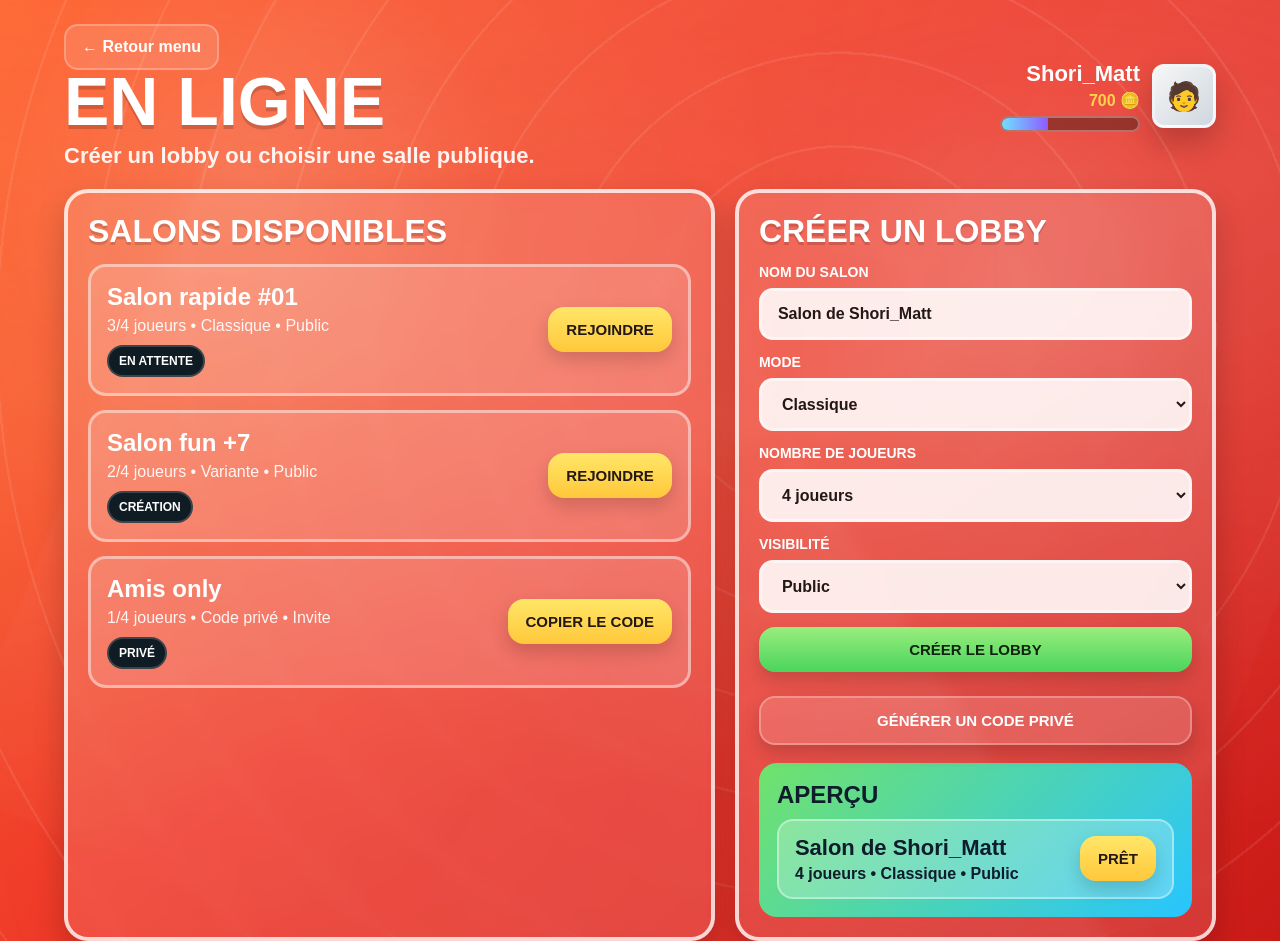
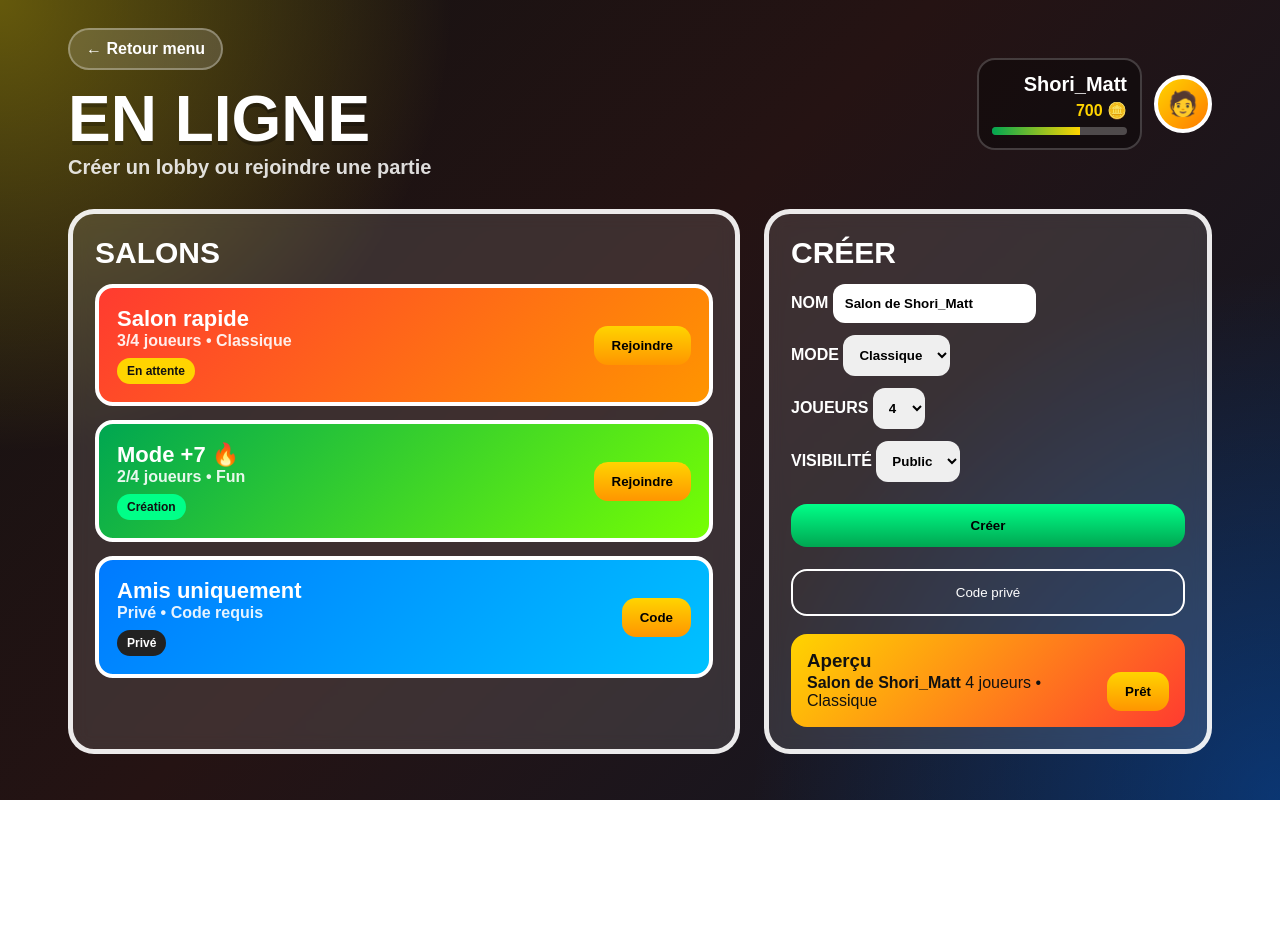
Before and after one commit to VovaKaraush/UNO-WEB, a website: page public/Online/online.html in a window 1280 px wide. Shown: the top 941 px of the page. After the commit the page ends 800 px from the top, so only its background shows below. Drawn offline with Linux system fonts and the light colour scheme.

Commit message:
[FIX] CSS & link stylesheet

```diff
--- a/public/Online/online.html
+++ b/public/Online/online.html
@@ -3,20 +3,23 @@
 <head>
   <meta charset="UTF-8">
   <meta name="viewport" content="width=device-width, initial-scale=1.0">
-  <title>UNO - En ligne</title>
-  <link rel="stylesheet" href="../common.css">
+  <title>UNO Web - En ligne</title>
   <link rel="stylesheet" href="./styles.css">
 </head>
+
 <body>
   <div class="online-page">
-    <section class="hero-online">
+
+    <header class="hero-online">
       <div>
         <a class="back-link" href="../Acceuil/index.html">← Retour menu</a>
+
         <div class="online-title">
           <h1>En ligne</h1>
-          <p>Créer un lobby ou choisir une salle publique.</p>
+          <p>Créer un lobby ou rejoindre une partie</p>
         </div>
       </div>
+
       <div class="profile">
         <div class="profile-card">
           <div class="name">Shori_Matt</div>
@@ -25,46 +28,57 @@
         </div>
         <div class="avatar">🧑</div>
       </div>
-    </section>
+    </header>
 
     <section class="lobby-layout">
+
+      <!-- LISTE DES SALONS -->
       <div class="panel">
-        <h2>Salons disponibles</h2>
+        <h2>Salons</h2>
+
         <div class="room-list">
+
           <div class="room-card">
             <div class="room-meta">
-              <h3>Salon rapide #01</h3>
-              <p>3/4 joueurs • Classique • Public</p>
-              <span class="status-pill">En attente</span>
+              <h3>Salon rapide</h3>
+              <p>3/4 joueurs • Classique</p>
+              <span class="status waiting">En attente</span>
             </div>
             <button class="join-btn">Rejoindre</button>
           </div>
-          <div class="room-card">
+
+          <div class="room-card fun">
             <div class="room-meta">
-              <h3>Salon fun +7</h3>
-              <p>2/4 joueurs • Variante • Public</p>
-              <span class="status-pill">Création</span>
+              <h3>Mode +7 🔥</h3>
+              <p>2/4 joueurs • Fun</p>
+              <span class="status creating">Création</span>
             </div>
             <button class="join-btn">Rejoindre</button>
           </div>
-          <div class="room-card">
+
+          <div class="room-card private">
             <div class="room-meta">
-              <h3>Amis only</h3>
-              <p>1/4 joueurs • Code privé • Invite</p>
-              <span class="status-pill">Privé</span>
+              <h3>Amis uniquement</h3>
+              <p>Privé • Code requis</p>
+              <span class="status private">Privé</span>
             </div>
-            <button class="join-btn">Copier le code</button>
+            <button class="join-btn">Code</button>
           </div>
+
         </div>
       </div>
 
-      <div class="panel">
-        <h2>Créer un lobby</h2>
+      <!-- CREATION -->
+      <div class="panel create-panel">
+        <h2>Créer</h2>
+
         <form class="form-grid">
+
           <div class="field">
-            <label>Nom du salon</label>
+            <label>Nom</label>
             <input type="text" value="Salon de Shori_Matt">
           </div>
+
           <div class="field">
             <label>Mode</label>
             <select>
@@ -73,14 +87,16 @@
               <option>Rapide</option>
             </select>
           </div>
+
           <div class="field">
-            <label>Nombre de joueurs</label>
+            <label>Joueurs</label>
             <select>
-              <option>2 joueurs</option>
-              <option>3 joueurs</option>
-              <option selected>4 joueurs</option>
+              <option>2</option>
+              <option>3</option>
+              <option selected>4</option>
             </select>
           </div>
+
           <div class="field">
             <label>Visibilité</label>
             <select>
@@ -88,21 +104,26 @@
               <option>Privé</option>
             </select>
           </div>
-          <button type="button" class="create-btn">Créer le lobby</button>
-          <button type="button" class="ghost-btn">Générer un code privé</button>
+
+          <button type="button" class="create-btn">Créer</button>
+          <button type="button" class="ghost-btn">Code privé</button>
+
         </form>
 
         <div class="preview">
           <h3>Aperçu</h3>
+
           <div class="mini-room">
             <div>
               <strong>Salon de Shori_Matt</strong>
-              <span>4 joueurs • Classique • Public</span>
+              <span>4 joueurs • Classique</span>
             </div>
             <button class="join-btn">Prêt</button>
           </div>
         </div>
+
       </div>
+
     </section>
   </div>
 </body>
--- a/public/Online/styles.css
+++ b/public/Online/styles.css
@@ -1,73 +1,147 @@
-/* Styles Online - Page de jeu en ligne */
+* {
+  box-sizing: border-box;
+  margin: 0;
+  padding: 0;
+}
+
+body {
+  min-height: 100vh;
+  font-family: Arial, Helvetica, sans-serif;
+  color: white;
+  overflow-x: hidden;
+  background:
+    radial-gradient(circle at top left, rgba(255, 221, 0, 0.35), transparent 30%),
+    radial-gradient(circle at bottom right, rgba(0, 110, 255, 0.35), transparent 35%),
+    linear-gradient(135deg, #121212, #251313 45%, #101827);
+}
+
+a {
+  color: inherit;
+  text-decoration: none;
+}
+
+.profile {
+  display: flex;
+  align-items: center;
+  gap: 12px;
+}
+
+.profile-card {
+  padding: 13px;
+  border-radius: 18px;
+  background: rgba(0, 0, 0, 0.35);
+  border: 2px solid rgba(255, 255, 255, 0.2);
+  text-align: right;
+}
+
+.profile-card .name {
+  font-weight: 900;
+  font-size: 20px;
+}
+
+.profile-card .coins {
+  color: #ffd400;
+  font-weight: 900;
+  margin-top: 5px;
+}
+
+.level {
+  width: 135px;
+  height: 8px;
+  margin-top: 7px;
+  border-radius: 20px;
+  background: rgba(255, 255, 255, 0.25);
+  overflow: hidden;
+}
+
+.level span {
+  display: block;
+  width: 65%;
+  height: 100%;
+  background: linear-gradient(90deg, #00a651, #ffd400);
+}
+
+.avatar {
+  width: 58px;
+  height: 58px;
+  display: grid;
+  place-items: center;
+  border-radius: 50%;
+  background: linear-gradient(135deg, #ffd400, #ff7b00);
+  border: 4px solid white;
+  color: #111;
+  font-size: 24px;
+  font-weight: 1000;
+}
 
 .online-page {
   max-width: 1200px;
-  margin: 0 auto;
-  padding: 24px;
+  margin: auto;
+  padding: 28px;
 }
+
+/* HEADER */
 
 .hero-online {
   display: flex;
   justify-content: space-between;
   align-items: center;
-  gap: 18px;
+  margin-bottom: 30px;
   flex-wrap: wrap;
-  margin-bottom: 18px;
+}
+
+.online-title h1 {
+  font-size: 64px;
+  text-transform: uppercase;
+  color: #fff;
+  text-shadow: 0 4px 0 rgba(0,0,0,0.25);
+}
+
+.online-title p {
+  font-size: 20px;
+  font-weight: 700;
+  color: rgba(255,255,255,0.85);
 }
 
 .back-link {
-  display: inline-flex;
-  align-items: center;
-  gap: 8px;
-  text-decoration: none;
-  color: #fff;
+  display: inline-block;
+  margin-bottom: 12px;
+  padding: 10px 16px;
+  border-radius: 999px;
+  background: rgba(255,255,255,0.15);
+  border: 2px solid rgba(255,255,255,0.3);
   font-weight: 900;
-  background: rgba(255, 255, 255, 0.12);
-  padding: 12px 16px;
-  border-radius: 14px;
-  border: 2px solid rgba(255, 255, 255, 0.25);
 }
 
-.online-title h1 {
-  margin: 0;
-  font-size: 68px;
-  line-height: 0.92;
-  text-transform: uppercase;
-  text-shadow: 0 4px 0 rgba(0, 0, 0, 0.16);
-}
-
-.online-title p {
-  margin: 10px 0 0;
-  font-size: 22px;
-  font-weight: 700;
-  color: rgba(255, 255, 255, 0.92);
-}
+/* LAYOUT */
 
 .lobby-layout {
   display: grid;
-  grid-template-columns: 1.15fr 0.85fr;
-  gap: 20px;
-  margin-top: 20px;
+  grid-template-columns: 1.2fr 0.8fr;
+  gap: 24px;
 }
 
+/* PANELS */
+
 .panel {
-  background: rgba(255, 255, 255, 0.12);
-  border: 4px solid rgba(255, 255, 255, 0.78);
-  border-radius: 24px;
-  box-shadow: 0 14px 30px rgba(0, 0, 0, 0.2);
-  padding: 20px;
-  backdrop-filter: blur(8px);
+  padding: 22px;
+  border-radius: 26px;
+  background: rgba(255,255,255,0.12);
+  border: 5px solid rgba(255,255,255,0.9);
+  backdrop-filter: blur(10px);
 }
 
 .panel h2 {
-  margin: 0 0 14px;
-  font-size: 32px;
+  font-size: 30px;
+  margin-bottom: 14px;
   text-transform: uppercase;
-  text-shadow: 0 3px 0 rgba(0, 0, 0, 0.14);
 }
 
+/* ROOMS */
+
 .room-list {
-  display: grid;
+  display: flex;
+  flex-direction: column;
   gap: 14px;
 }
 
@@ -75,190 +149,117 @@
   display: flex;
   justify-content: space-between;
   align-items: center;
-  gap: 14px;
-  background: rgba(255, 255, 255, 0.15);
-  border: 3px solid rgba(255, 255, 255, 0.45);
+  padding: 18px;
   border-radius: 18px;
-  padding: 16px;
+  background: linear-gradient(135deg, #ff3b30, #ff9500);
+  border: 4px solid white;
+}
+
+.room-card.fun {
+  background: linear-gradient(135deg, #00a651, #76ff03);
+}
+
+.room-card.private {
+  background: linear-gradient(135deg, #007aff, #00c2ff);
 }
 
 .room-meta h3 {
-  margin: 0;
-  font-size: 24px;
+  font-size: 22px;
 }
 
 .room-meta p {
-  margin: 6px 0 0;
-  font-size: 16px;
-  color: rgba(255, 255, 255, 0.92);
+  font-weight: 700;
+  opacity: 0.9;
 }
 
-.status-pill {
+/* STATUS */
+
+.status {
   display: inline-block;
-  margin-top: 10px;
-  padding: 7px 10px;
+  margin-top: 8px;
+  padding: 6px 10px;
   border-radius: 999px;
-  background: #0f1c23;
   font-size: 12px;
   font-weight: 900;
-  text-transform: uppercase;
-  border: 2px solid rgba(255, 255, 255, 0.18);
+  background: rgba(0,0,0,0.3);
 }
 
-.join-btn,
-.create-btn,
-.ghost-btn {
-  border: none;
-  border-radius: 16px;
-  padding: 14px 18px;
-  font-weight: 900;
-  text-transform: uppercase;
-  cursor: pointer;
-  font-size: 15px;
-  box-shadow: 0 8px 18px rgba(0, 0, 0, 0.16);
-}
+.status.waiting { background: #ffd400; color: #111; }
+.status.creating { background: #00ff88; color: #111; }
+.status.private { background: #222; }
+
+/* BUTTONS */
 
 .join-btn {
-  background: linear-gradient(180deg, #ffe668, #ffc83a);
-  color: #231815;
+  padding: 12px 18px;
+  border-radius: 14px;
+  border: none;
+  background: linear-gradient(180deg, #ffd400, #ff9500);
+  font-weight: 900;
+  cursor: pointer;
 }
 
 .create-btn {
-  background: linear-gradient(180deg, #9aed7d, #4ad55d);
-  color: #10240f;
   width: 100%;
+  padding: 14px;
+  border-radius: 16px;
+  border: none;
+  background: linear-gradient(180deg, #00ff88, #00a651);
+  font-weight: 900;
+  margin-top: 10px;
 }
 
 .ghost-btn {
-  background: rgba(255, 255, 255, 0.14);
-  color: #fff;
-  border: 2px solid rgba(255, 255, 255, 0.28);
   width: 100%;
   margin-top: 10px;
+  padding: 14px;
+  border-radius: 16px;
+  border: 2px solid white;
+  background: transparent;
+  color: white;
 }
 
+/* FORM */
+
 .form-grid {
-  display: grid;
-  gap: 14px;
+  display: flex;
+  flex-direction: column;
+  gap: 12px;
 }
 
 .field label {
-  display: block;
   font-weight: 900;
   text-transform: uppercase;
-  font-size: 14px;
-  margin-bottom: 8px;
 }
 
 .field input,
 .field select {
-  width: 100%;
-  padding: 14px 16px;
-  border-radius: 14px;
-  border: 3px solid rgba(255, 255, 255, 0.45);
-  background: rgba(255, 255, 255, 0.88);
-  color: #221814;
-  font-size: 16px;
+  padding: 12px;
+  border-radius: 12px;
+  border: none;
   font-weight: 700;
-  outline: none;
 }
+
+/* PREVIEW */
 
 .preview {
   margin-top: 18px;
-  border-radius: 18px;
-  background: linear-gradient(135deg, #71e26b, #27c5ff);
-  padding: 18px;
-  color: #0d1d2b;
+  padding: 16px;
+  border-radius: 16px;
+  background: linear-gradient(135deg, #ffd400, #ff3b30);
+  color: #111;
 }
 
-.preview h3 {
-  margin: 0 0 10px;
-  font-size: 24px;
-  text-transform: uppercase;
-}
-
-.preview .mini-room {
+.mini-room {
   display: flex;
   justify-content: space-between;
   align-items: center;
-  gap: 16px;
-  padding: 14px 16px;
-  border-radius: 16px;
-  background: rgba(255, 255, 255, 0.24);
-  border: 2px solid rgba(255, 255, 255, 0.4);
 }
 
-.mini-room strong {
-  display: block;
-  font-size: 22px;
-}
+/* RESPONSIVE */
 
-.mini-room span {
-  display: block;
-  margin-top: 4px;
-  font-weight: 700;
-}
-
-.globe {
-  width: 128px;
-  height: 128px;
-  border-radius: 999px;
-  background: radial-gradient(circle at 35% 30%, #8ef8ff, #28d4d0 55%, #0a9fa5 100%);
-  border: 5px solid rgba(0, 0, 0, 0.25);
-  box-shadow: inset -10px -10px 0 rgba(0, 0, 0, 0.08);
-  position: relative;
-}
-
-.globe::before,
-.globe::after {
-  content: "";
-  position: absolute;
-  background: #86df5a;
-  border-radius: 40px;
-}
-
-.globe::before {
-  width: 44px;
-  height: 28px;
-  left: 24px;
-  top: 38px;
-  transform: rotate(-18deg);
-}
-
-.globe::after {
-  width: 34px;
-  height: 52px;
-  right: 24px;
-  bottom: 26px;
-  transform: rotate(20deg);
-}
-
-/* Responsive */
-@media (max-width: 1100px) {
+@media (max-width: 900px) {
   .lobby-layout {
     grid-template-columns: 1fr;
   }
 }
-
-@media (max-width: 720px) {
-  .online-page {
-    padding: 16px;
-  }
-
-  .online-title h1 {
-    font-size: 48px;
-  }
-
-  .online-title p {
-    font-size: 18px;
-  }
-
-  .room-card {
-    flex-direction: column;
-    align-items: flex-start;
-  }
-
-  .join-btn {
-    width: 100%;
-  }
-}
```
